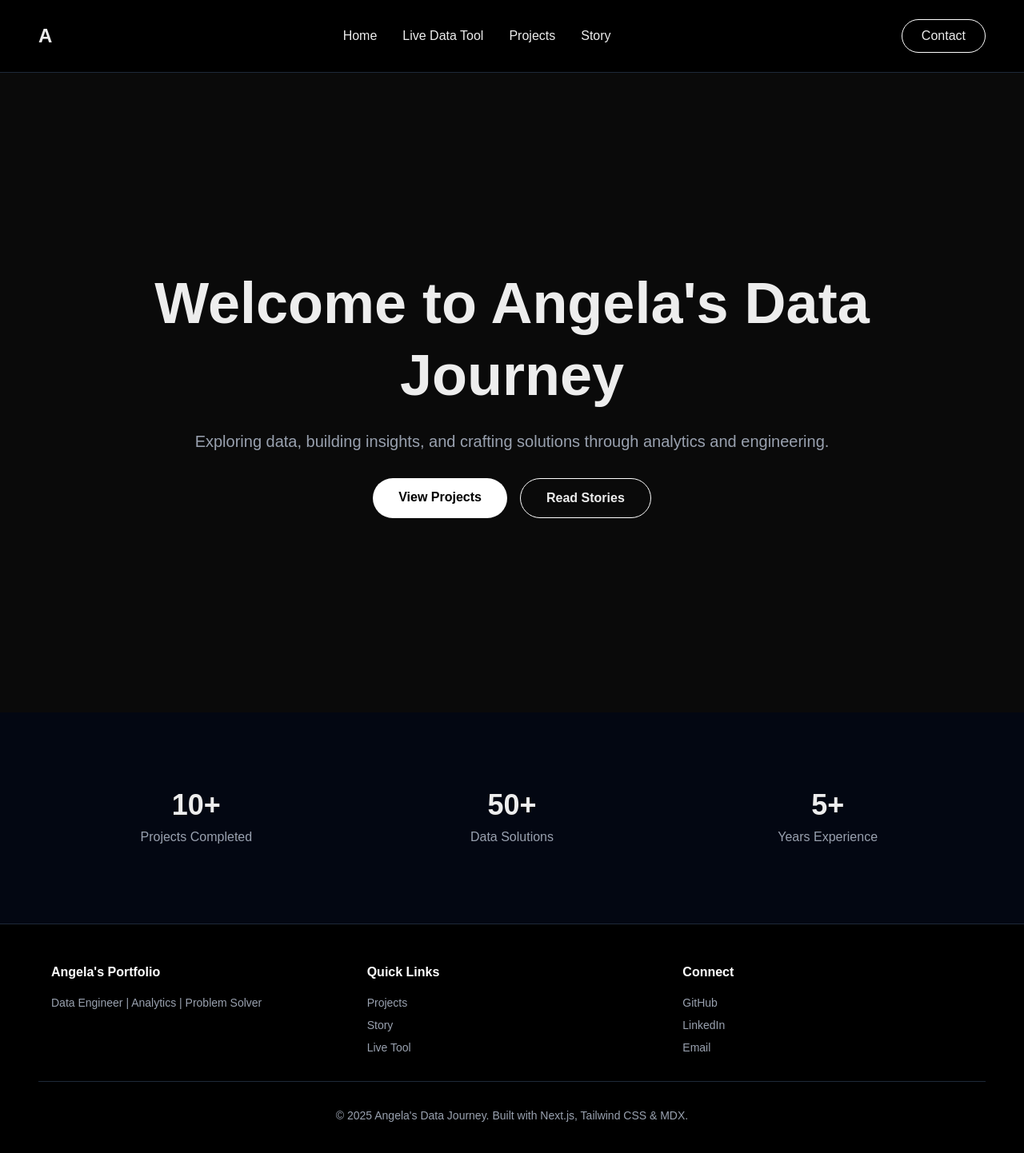
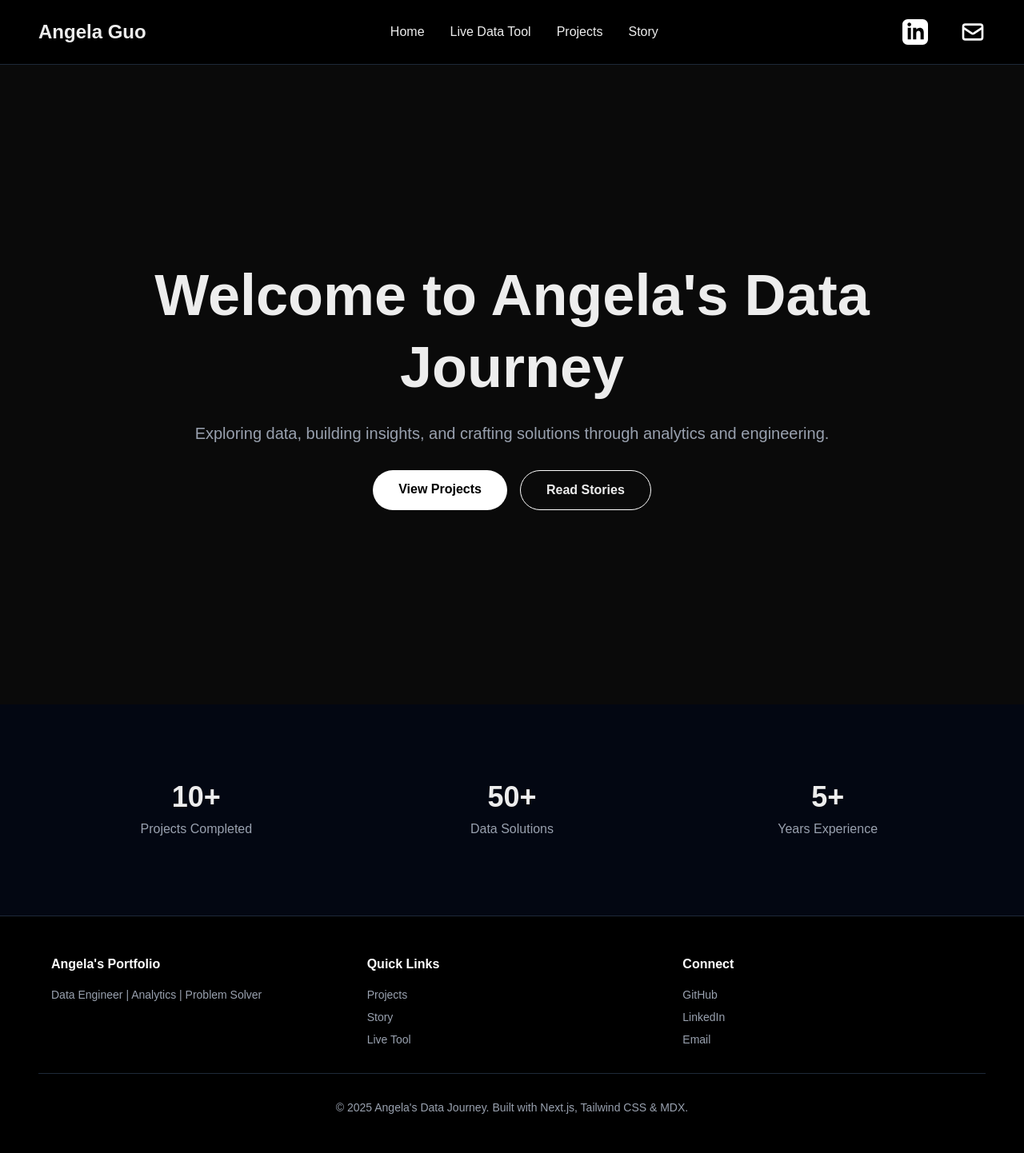
Before and after one commit to AG-Data-Inspiring/portfolio-data-engineer, a Next.js app: page / in a window 1280 px wide. Shown: the top 1442 px of the page at 80% size. Built offline with nearby package versions, Linux system fonts and the light colour scheme.

Commit message:
update on nav bar

```diff
--- /dev/null
+++ b/app/components/AnimatedCounter.tsx
@@ -0,0 +1,106 @@
+'use client';
+
+import { useEffect, useRef, useState } from 'react';
+import confetti from 'canvas-confetti';
+
+interface AnimatedCounterProps {
+    end: number;
+    duration?: number;
+    suffix?: string;
+}
+
+export default function AnimatedCounter({ end, duration = 2000, suffix = '' }: AnimatedCounterProps) {
+    const [count, setCount] = useState(0);
+    const countRef = useRef<HTMLSpanElement>(null);
+    const [isVisible, setIsVisible] = useState(false);
+    const [isFinished, setIsFinished] = useState(false);
+
+    useEffect(() => {
+        const observer = new IntersectionObserver(
+            (entries) => {
+                if (entries[0].isIntersecting) {
+                    setIsVisible(true);
+                    observer.disconnect();
+                }
+            },
+            { threshold: 0.1 }
+        );
+
+        if (countRef.current) {
+            observer.observe(countRef.current);
+        }
+
+        return () => observer.disconnect();
+    }, []);
+
+    useEffect(() => {
+        if (!isVisible) return;
+
+        let startTime: number | null = null;
+        let animationFrameId: number;
+
+        const animate = (timestamp: number) => {
+            if (!startTime) startTime = timestamp;
+            const progress = timestamp - startTime;
+            const percentage = Math.min(progress / duration, 1);
+
+            // Easing function (easeOutExpo)
+            const easeOutExpo = (x: number): number => {
+                return x === 1 ? 1 : 1 - Math.pow(2, -10 * x);
+            };
+
+            const currentCount = Math.floor(easeOutExpo(percentage) * end);
+            setCount(currentCount);
+
+            if (progress < duration) {
+                animationFrameId = requestAnimationFrame(animate);
+            } else {
+                setCount(end);
+                setIsFinished(true);
+                triggerConfetti();
+            }
+        };
+
+        animationFrameId = requestAnimationFrame(animate);
+
+        return () => cancelAnimationFrame(animationFrameId);
+    }, [isVisible, end, duration]);
+
+    const triggerConfetti = () => {
+        if (countRef.current) {
+            const rect = countRef.current.getBoundingClientRect();
+            const x = (rect.left + rect.width / 2) / window.innerWidth;
+            const y = (rect.top + rect.height / 2) / window.innerHeight;
+
+            confetti({
+                particleCount: 20,
+                spread: 30,
+                startVelocity: 15,
+                scalar: 0.8,
+                origin: { x, y },
+                colors: ['#FFD700', '#FFA500', '#FFFFFF'], // Gold, Orange, White
+                disableForReducedMotion: true,
+                zIndex: 1000,
+            });
+        }
+    };
+
+    return (
+        <span ref={countRef} className="relative inline-block">
+            <span className={`inline-block ${isFinished ? 'animate-pop' : ''}`}>
+                {count}{suffix}
+            </span>
+
+            <style jsx>{`
+        @keyframes pop {
+          0% { transform: scale(1); }
+          50% { transform: scale(1.2); }
+          100% { transform: scale(1); }
+        }
+        .animate-pop {
+          animation: pop 0.4s cubic-bezier(0.175, 0.885, 0.32, 1.275);
+        }
+      `}</style>
+        </span>
+    );
+}
--- a/app/components/Navbar.tsx
+++ b/app/components/Navbar.tsx
@@ -9,7 +9,7 @@ export default function Navbar() {
   return (
     <nav className="flex items-center justify-between px-6 sm:px-12 py-6 border-b border-gray-800 bg-black sticky top-0 z-50">
       <Link href="/" className="text-2xl font-bold hover:text-gray-300 transition">
-        A
+        Angela Guo
       </Link>
 
       {/* Desktop Menu */}
@@ -21,12 +21,28 @@ export default function Navbar() {
       </div>
 
       {/* Desktop CTA */}
-      <a
-        href="mailto:contact@angela.dev"
-        className="hidden sm:block border border-white px-6 py-2 rounded-full hover:bg-white hover:text-black transition"
-      >
-        Contact
-      </a>
+      <div className="hidden sm:flex items-center gap-10">
+        <a
+          href="https://www.linkedin.com/in/angelaguo813/"
+          target="_blank"
+          rel="noopener noreferrer"
+          className="text-white hover:text-gray-300 transition"
+          aria-label="LinkedIn"
+        >
+          <svg className="w-8 h-8" fill="currentColor" viewBox="0 0 24 24" aria-hidden="true">
+            <path fillRule="evenodd" d="M19 0h-14c-2.761 0-5 2.239-5 5v14c0 2.761 2.239 5 5 5h14c2.762 0 5-2.239 5-5v-14c0-2.761-2.238-5-5-5zm-11 19h-3v-11h3v11zm-1.5-12.268c-.966 0-1.75-.79-1.75-1.764s.784-1.764 1.75-1.764 1.75.79 1.75 1.764-.783 1.764-1.75 1.764zm13.5 12.268h-3v-5.604c0-3.368-4-3.113-4 0v5.604h-3v-11h3v1.765c1.396-2.586 7-2.777 7 2.476v6.759z" clipRule="evenodd" />
+          </svg>
+        </a>
+        <a
+          href="mailto:angelag921@gmail.com"
+          className="text-white hover:text-gray-300 transition"
+          aria-label="Contact"
+        >
+          <svg className="w-8 h-8" fill="none" stroke="currentColor" viewBox="0 0 24 24" xmlns="http://www.w3.org/2000/svg">
+            <path strokeLinecap="round" strokeLinejoin="round" strokeWidth={2} d="M3 8l7.89 5.26a2 2 0 002.22 0L21 8M5 19h14a2 2 0 002-2V7a2 2 0 00-2-2H5a2 2 0 00-2 2v10a2 2 0 002 2z" />
+          </svg>
+        </a>
+      </div>
 
       {/* Mobile Menu Button */}
       <button
@@ -45,7 +61,28 @@ export default function Navbar() {
           <Link href="/live-tool" className="hover:text-gray-400 transition" onClick={() => setMobileOpen(false)}>Live Data Tool</Link>
           <Link href="/projects" className="hover:text-gray-400 transition" onClick={() => setMobileOpen(false)}>Projects</Link>
           <Link href="/story" className="hover:text-gray-400 transition" onClick={() => setMobileOpen(false)}>Story</Link>
-          <a href="mailto:contact@angela.dev" className="border border-white px-6 py-2 rounded-full hover:bg-white hover:text-black transition text-center">Contact</a>
+          <div className="flex items-center gap-4 justify-center">
+            <a
+              href="https://www.linkedin.com/"
+              target="_blank"
+              rel="noopener noreferrer"
+              className="text-white hover:text-gray-300 transition"
+              aria-label="LinkedIn"
+            >
+              <svg className="w-6 h-6" fill="currentColor" viewBox="0 0 24 24" aria-hidden="true">
+                <path fillRule="evenodd" d="M19 0h-14c-2.761 0-5 2.239-5 5v14c0 2.761 2.239 5 5 5h14c2.762 0 5-2.239 5-5v-14c0-2.761-2.238-5-5-5zm-11 19h-3v-11h3v11zm-1.5-12.268c-.966 0-1.75-.79-1.75-1.764s.784-1.764 1.75-1.764 1.75.79 1.75 1.764-.783 1.764-1.75 1.764zm13.5 12.268h-3v-5.604c0-3.368-4-3.113-4 0v5.604h-3v-11h3v1.765c1.396-2.586 7-2.777 7 2.476v6.759z" clipRule="evenodd" />
+              </svg>
+            </a>
+            <a
+              href="mailto:angelag921@gmail.com"
+              className="text-white hover:text-gray-300 transition"
+              aria-label="Contact"
+            >
+              <svg className="w-6 h-6" fill="none" stroke="currentColor" viewBox="0 0 24 24" xmlns="http://www.w3.org/2000/svg">
+                <path strokeLinecap="round" strokeLinejoin="round" strokeWidth={2} d="M3 8l7.89 5.26a2 2 0 002.22 0L21 8M5 19h14a2 2 0 002-2V7a2 2 0 00-2-2H5a2 2 0 00-2 2v10a2 2 0 002 2z" />
+              </svg>
+            </a>
+          </div>
         </div>
       )}
     </nav>
--- a/app/page.tsx
+++ b/app/page.tsx
@@ -1,6 +1,7 @@
 import Image from "next/image";
 
 import Link from 'next/link';
+import AnimatedCounter from "./components/AnimatedCounter";
 
 export default function Home() {
   return (
@@ -29,15 +30,21 @@ export default function Home() {
       <section className="px-6 sm:px-12 py-24 bg-gray-950">
         <div className="max-w-6xl mx-auto grid grid-cols-1 sm:grid-cols-3 gap-8 text-center">
           <div>
-            <h3 className="text-4xl font-bold mb-2">10+</h3>
+            <h3 className="text-4xl font-bold mb-2">
+              <AnimatedCounter end={10} suffix="+" />
+            </h3>
             <p className="text-gray-400">Projects Completed</p>
           </div>
           <div>
-            <h3 className="text-4xl font-bold mb-2">50+</h3>
+            <h3 className="text-4xl font-bold mb-2">
+              <AnimatedCounter end={50} suffix="+" />
+            </h3>
             <p className="text-gray-400">Data Solutions</p>
           </div>
           <div>
-            <h3 className="text-4xl font-bold mb-2">5+</h3>
+            <h3 className="text-4xl font-bold mb-2">
+              <AnimatedCounter end={5} suffix="+" />
+            </h3>
             <p className="text-gray-400">Years Experience</p>
           </div>
         </div>
--- a/package.json
+++ b/package.json
@@ -12,6 +12,7 @@
     "18": "^0.0.0",
     "@mdx-js/loader": "^3.1.1",
     "@mdx-js/react": "^3.1.1",
+    "canvas-confetti": "^1.9.4",
     "gray-matter": "^4.0.3",
     "next": "16.0.3",
     "next-mdx-remote": "^5.0.0",
@@ -20,6 +21,7 @@
   },
   "devDependencies": {
     "@tailwindcss/postcss": "^4.1.17",
+    "@types/canvas-confetti": "^1.9.0",
     "@types/node": "^20",
     "@types/react": "^19.2.7",
     "@types/react-dom": "^19.2.3",
```
Also changed, not shown: 1 other file (tests, documents, lock files or other folders).
